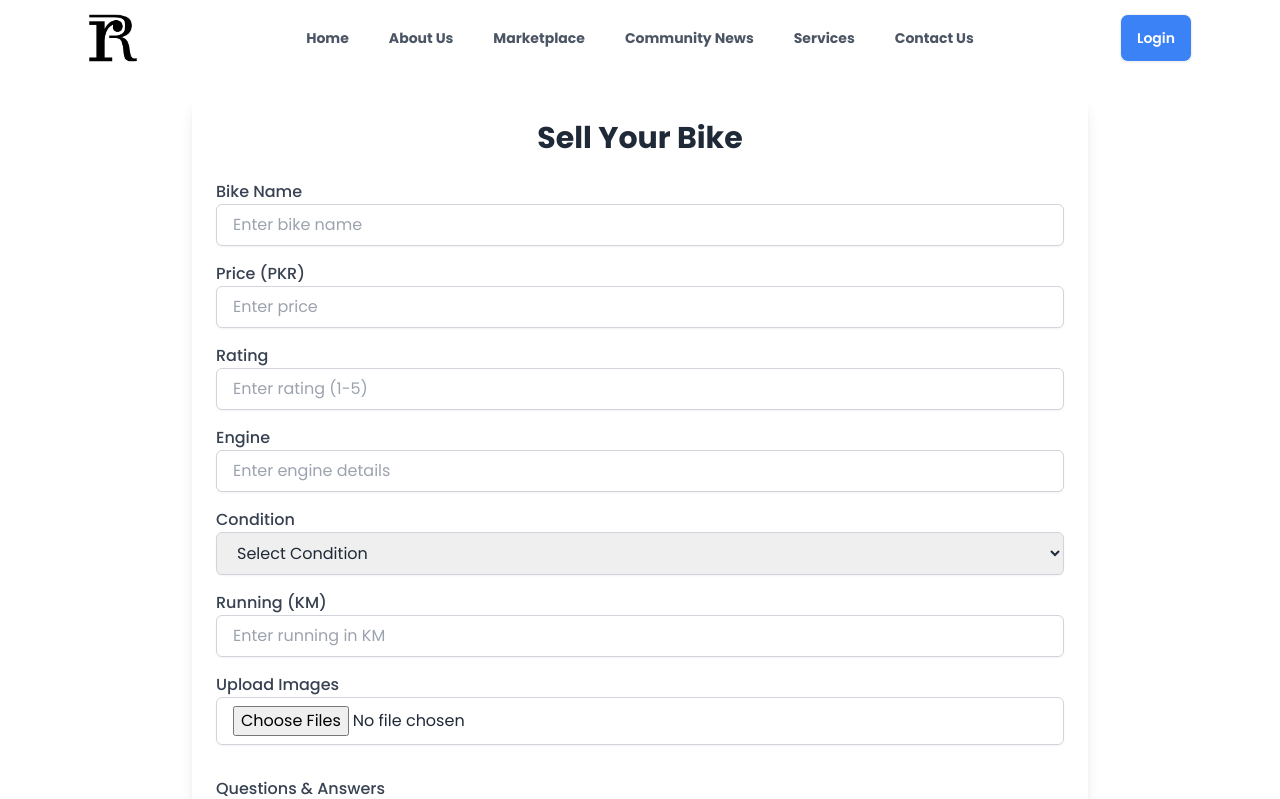
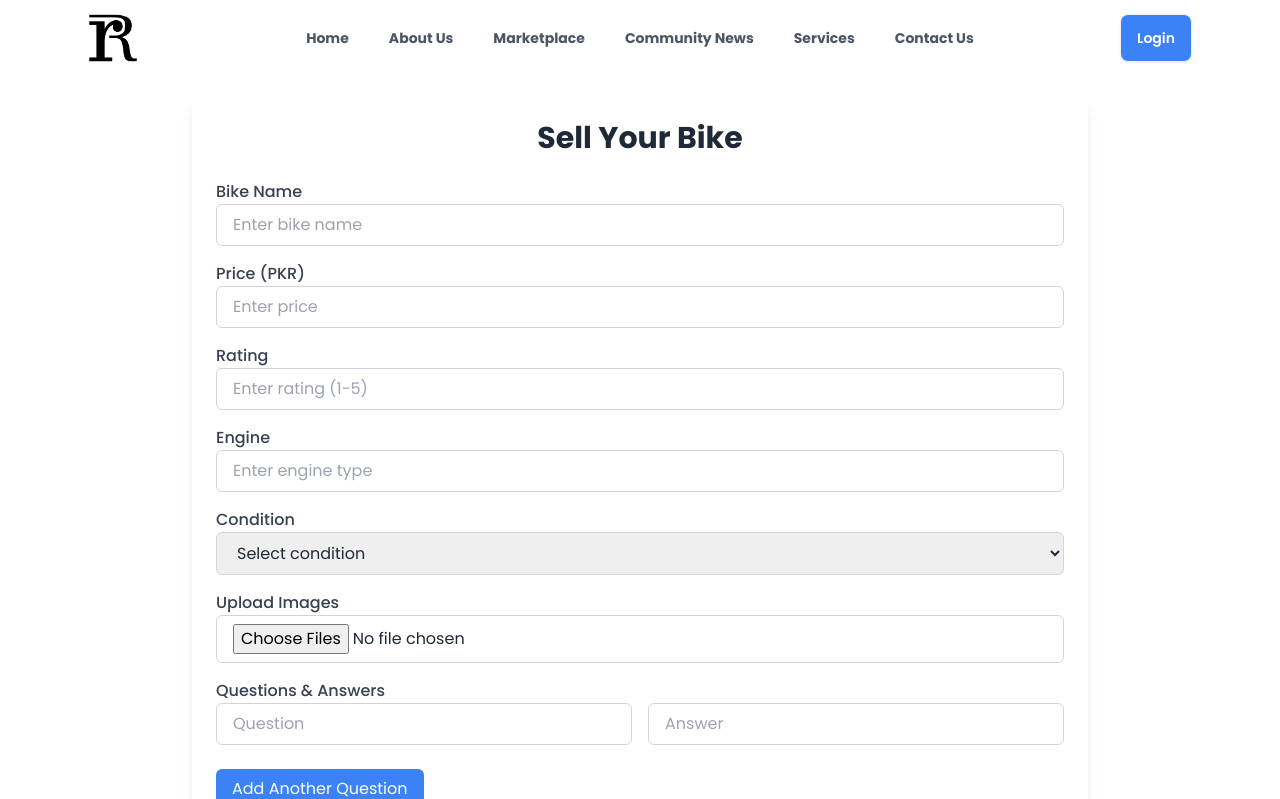
Before and after one commit to SohaibAmjad169/riders_revolution_frontend, a React (Vite) app: page /sell-your-bike in a window 1280 px wide. Shown: the top 799 px of the page. Built offline with nearby package versions, Linux system fonts and the light colour scheme.

Commit message:
add the changes

```diff
--- a/src/components/Pages/Logout.jsx
+++ b/src/components/Pages/Logout.jsx
@@ -42,7 +42,7 @@ function Logout() {
   }, []);
 
   return (
-    <div className="relative mt-1">
+    <div className="relative mt-1 me-4">
       {/* User Icon */}
       <div
         ref={userIconRef}
--- a/src/components/Pages/UserSellBike.jsx
+++ b/src/components/Pages/UserSellBike.jsx
@@ -1,50 +1,84 @@
-import React, { useState } from 'react';
-import { useFormik } from 'formik';
-import * as Yup from 'yup';
+import React, { useState } from "react";
+import axios from "axios";
+import { useFormik } from "formik";
+import * as Yup from "yup";
 
 const UserSellBike = () => {
-  const [questions, setQuestions] = useState([]);
+  const user = JSON.parse(localStorage.getItem("user"));
+  const userName = user?.Name || "User";
+
+  const [questions, setQuestions] = useState([{ question: "", answer: "" }]);
 
   const formik = useFormik({
     initialValues: {
-      bikeName: '',
-      price: '',
-      rating: '',
-      engine: '',
-      condition: '',
-      running: '',
+      bikeName: "",
+      price: "",
+      rating: "",
+      engine: "",
+      condition: "",
       images: [],
     },
     validationSchema: Yup.object({
-      bikeName: Yup.string().required('Bike name is required'),
+      bikeName: Yup.string().required("Bike name is required"),
       price: Yup.number()
-        .typeError('Price must be a number')
-        .required('Price is required'),
+        .typeError("Price must be a number")
+        .required("Price is required"),
       rating: Yup.number()
-        .min(1, 'Rating must be between 1 and 5')
-        .max(5, 'Rating must be between 1 and 5')
-        .required('Rating is required'),
-      engine: Yup.string().required('Engine is required'),
-      condition: Yup.string().required('Condition is required'),
-      running: Yup.string().required('Running status is required'),
-      images: Yup.array().min(1, 'Please upload at least one image'),
+        .min(1, "Rating must be between 1 and 5")
+        .max(5, "Rating must be between 1 and 5")
+        .required("Rating is required"),
+      engine: Yup.string().required("Engine is required"),
+      condition: Yup.string().required("Condition is required"),
     }),
     onSubmit: (values) => {
-      const data = { ...values, questions };
-      console.log('Form Data:', data);
-      alert('Form submitted successfully');
+
+      const bikeData = {
+        name: values.bikeName,
+        price: values.price,
+        rating: values.rating,
+        engine: values.engine,
+        condition: values.condition,
+        userName,
+        imageUrl: values.images,
+        petrolCapacity: 13,
+        starting: "Electric/Kick Start",
+        transmission: "5-Speed",
+        groundClearance: 160,
+        displacement: 125,
+        compressionRatio: "10.0:1",
+        boreAndStroke: "54.0 x 54.0 mm",
+        tyreFront: "2.75 – 18",
+        tyreRear: "90/90 – 18",
+        seatHeight: 775,
+        length: 2005,
+        width: 760,
+        height: 1110,
+        weight: 130,
+      };
+
+      const dataToSend = {
+        bikeData: bikeData,
+        images: values.images.map((file) => ({
+          fileName: file.name,
+          fileData: file,
+        })),
+      };
+
+      console.log(dataToSend);
+      console.log(bikeData);
+
     },
   });
 
   // Handle file upload
   const handleImageUpload = (event) => {
     const files = Array.from(event.target.files);
-    formik.setFieldValue('images', files);
+    formik.setFieldValue("imageUrl", files);
   };
 
-  // Add a new question and answer input
+  // Add a new question
   const addQuestion = () => {
-    setQuestions([...questions, { question: '', answer: '' }]);
+    setQuestions([...questions, { question: "", answer: "" }]);
   };
 
   // Update question or answer value
@@ -67,11 +101,7 @@ const UserSellBike = () => {
             type="text"
             name="bikeName"
             placeholder="Enter bike name"
-            className={`w-full px-4 py-2 border focus:outline-none focus:ring-2 focus:ring-blue-500 rounded-md text-gray-800 shadow-sm ${
-              formik.errors.bikeName && formik.touched.bikeName
-                ? 'border-red-500'
-                : 'border-gray-300'
-            }`}
+            className={`w-full px-4 py-2 border ${formik.errors.bikeName && formik.touched.bikeName ? "border-red-500" : "border-gray-300"} rounded-md text-gray-800`}
             value={formik.values.bikeName}
             onChange={formik.handleChange}
             onBlur={formik.handleBlur}
@@ -88,11 +118,7 @@ const UserSellBike = () => {
             type="number"
             name="price"
             placeholder="Enter price"
-            className={`w-full px-4 py-2 border focus:outline-none focus:ring-2 focus:ring-blue-500 rounded-md text-gray-800 shadow-sm ${
-              formik.errors.price && formik.touched.price
-                ? 'border-red-500'
-                : 'border-gray-300'
-            }`}
+            className={`w-full px-4 py-2 border ${formik.errors.price && formik.touched.price ? "border-red-500" : "border-gray-300"} rounded-md text-gray-800`}
             value={formik.values.price}
             onChange={formik.handleChange}
             onBlur={formik.handleBlur}
@@ -108,12 +134,10 @@ const UserSellBike = () => {
           <input
             type="number"
             name="rating"
+            min="1"
+            max="5"
             placeholder="Enter rating (1-5)"
-            className={`w-full px-4 py-2 border focus:outline-none focus:ring-2 focus:ring-blue-500 rounded-md text-gray-800 shadow-sm ${
-              formik.errors.rating && formik.touched.rating
-                ? 'border-red-500'
-                : 'border-gray-300'
-            }`}
+            className={`w-full px-4 py-2 border ${formik.errors.rating && formik.touched.rating ? "border-red-500" : "border-gray-300"} rounded-md text-gray-800`}
             value={formik.values.rating}
             onChange={formik.handleChange}
             onBlur={formik.handleBlur}
@@ -129,12 +153,8 @@ const UserSellBike = () => {
           <input
             type="text"
             name="engine"
-            placeholder="Enter engine details"
-            className={`w-full px-4 py-2 border focus:outline-none focus:ring-2 focus:ring-blue-500 rounded-md text-gray-800 shadow-sm ${
-              formik.errors.engine && formik.touched.engine
-                ? 'border-red-500'
-                : 'border-gray-300'
-            }`}
+            placeholder="Enter engine type"
+            className={`w-full px-4 py-2 border ${formik.errors.engine && formik.touched.engine ? "border-red-500" : "border-gray-300"} rounded-md text-gray-800`}
             value={formik.values.engine}
             onChange={formik.handleChange}
             onBlur={formik.handleBlur}
@@ -149,42 +169,17 @@ const UserSellBike = () => {
           <label className="block text-gray-700 font-medium">Condition</label>
           <select
             name="condition"
-            className={`w-full px-4 py-2 border focus:outline-none focus:ring-2 focus:ring-blue-500 rounded-md text-gray-800 shadow-sm ${
-              formik.errors.condition && formik.touched.condition
-                ? 'border-red-500'
-                : 'border-gray-300'
-            }`}
+            className={`w-full px-4 py-2 border ${formik.errors.condition && formik.touched.condition ? "border-red-500" : "border-gray-300"} rounded-md text-gray-800`}
             value={formik.values.condition}
             onChange={formik.handleChange}
             onBlur={formik.handleBlur}
           >
-            <option value="">Select Condition</option>
+            <option value="">Select condition</option>
             <option value="New">New</option>
             <option value="Old">Old</option>
           </select>
           {formik.errors.condition && formik.touched.condition && (
             <p className="text-red-500 text-sm mt-1">{formik.errors.condition}</p>
-          )}
-        </div>
-
-        {/* Running */}
-        <div className="mb-4">
-          <label className="block text-gray-700 font-medium">Running (KM)</label>
-          <input
-            type="text"
-            name="running"
-            placeholder="Enter running in KM"
-            className={`w-full px-4 py-2 border focus:outline-none focus:ring-2 focus:ring-blue-500 rounded-md text-gray-800 shadow-sm ${
-              formik.errors.running && formik.touched.running
-                ? 'border-red-500'
-                : 'border-gray-300'
-            }`}
-            value={formik.values.running}
-            onChange={formik.handleChange}
-            onBlur={formik.handleBlur}
-          />
-          {formik.errors.running && formik.touched.running && (
-            <p className="text-red-500 text-sm mt-1">{formik.errors.running}</p>
           )}
         </div>
 
@@ -195,47 +190,37 @@ const UserSellBike = () => {
             type="file"
             name="images"
             multiple
-            accept="image/*"
-            className="w-full px-4 py-2 border border-gray-300 focus:outline-none focus:ring-2 focus:ring-blue-500 rounded-md text-gray-800 shadow-sm"
+            className="w-full px-4 py-2 border border-gray-300 rounded-md text-gray-800"
             onChange={handleImageUpload}
           />
           {formik.errors.images && formik.touched.images && (
             <p className="text-red-500 text-sm mt-1">{formik.errors.images}</p>
           )}
-          <div className="grid grid-cols-3 gap-4 mt-4">
-            {formik.values.images &&
-              formik.values.images.map((file, index) => (
-                <img
-                  key={index}
-                  src={URL.createObjectURL(file)}
-                  alt={`Preview ${index}`}
-                  className="w-full h-32 object-cover rounded-md shadow-md"
-                />
-              ))}
-          </div>
         </div>
 
-        {/* Questions */}
+        {/* Questions Section */}
         <div className="mb-6">
-          <label className="block text-gray-700 font-medium">Questions & Answers</label>
+          <label className="block text-gray-700 font-medium">
+            Questions & Answers
+          </label>
           {questions.map((q, index) => (
             <div key={index} className="mb-4 flex gap-4">
               <input
                 type="text"
                 placeholder="Question"
-                className="w-1/2 px-4 py-2 border border-gray-300 focus:outline-none focus:ring-2 focus:ring-blue-500 rounded-md text-gray-800 shadow-sm"
+                className="w-1/2 px-4 py-2 border border-gray-300 rounded-md"
                 value={q.question}
                 onChange={(e) =>
-                  handleQuestionChange(index, 'question', e.target.value)
+                  handleQuestionChange(index, "question", e.target.value)
                 }
               />
               <input
                 type="text"
                 placeholder="Answer"
-                className="w-1/2 px-4 py-2 border border-gray-300 focus:outline-none focus:ring-2 focus:ring-blue-500 rounded-md text-gray-800 shadow-sm"
+                className="w-1/2 px-4 py-2 border border-gray-300 rounded-md"
                 value={q.answer}
                 onChange={(e) =>
-                  handleQuestionChange(index, 'answer', e.target.value)
+                  handleQuestionChange(index, "answer", e.target.value)
                 }
               />
             </div>
@@ -243,16 +228,15 @@ const UserSellBike = () => {
           <button
             type="button"
             onClick={addQuestion}
-            className="px-4 py-2 bg-blue-500 text-white rounded-md shadow-md hover:bg-blue-600 focus:outline-none focus:ring-2 focus:ring-blue-400"
+            className="px-4 py-2 bg-blue-500 text-white rounded-md mt-2"
           >
-            Add Question
+            Add Another Question
           </button>
         </div>
 
-        {/* Submit Button */}
         <button
           type="submit"
-          className="w-full px-4 py-2 bg-green-500 text-white rounded-md shadow-md hover:bg-green-600 focus:outline-none focus:ring-2 focus:ring-green-400"
+          className="w-full px-4 py-2 bg-blue-500 text-white font-bold rounded-md"
         >
           Submit
         </button>
--- a/src/config.js
+++ b/src/config.js
@@ -1,5 +1,5 @@
 const SDK = {
-    BASE_URL: "https://rider-rev-baclend.vercel.app/Api",
+    BASE_URL: "http://localhost:5000/Api",
   };
 
   export default SDK;
```
Also changed, not shown: src/components/BikeDetails/Header.jsx (+54 -52 lines), src/components/Product.jsx (line endings or trailing spaces), 1 other file (tests, documents, lock files or other folders).
